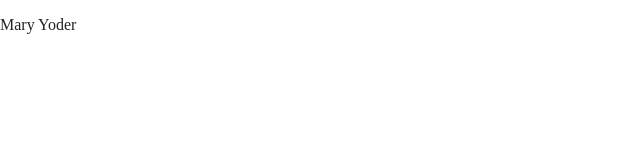
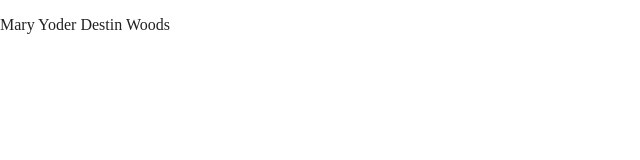
Before and after one commit to maryvalentiney/exquisite-corpse, a website built with Parcel: page index.html in a window 1280 px wide. Shown: the whole page, without its empty margins (0-640 px from the left). Built offline with nearby package versions, Linux system fonts and the light colour scheme.

Commit message:
Destin commit

```diff
--- a/index.html
+++ b/index.html
@@ -25,7 +25,8 @@
 <body>
 
   <!-- Add your site or application content here -->
-  <p>Mary Yoder</p>
+  <p>Mary Yoder
+  Destin Woods</p>
   <script src="js/vendor/modernizr-3.11.2.min.js"></script>
   <script src="js/plugins.js"></script>
   <script src="js/main.js"></script>
```
Also changed, not shown: 1 other file.
